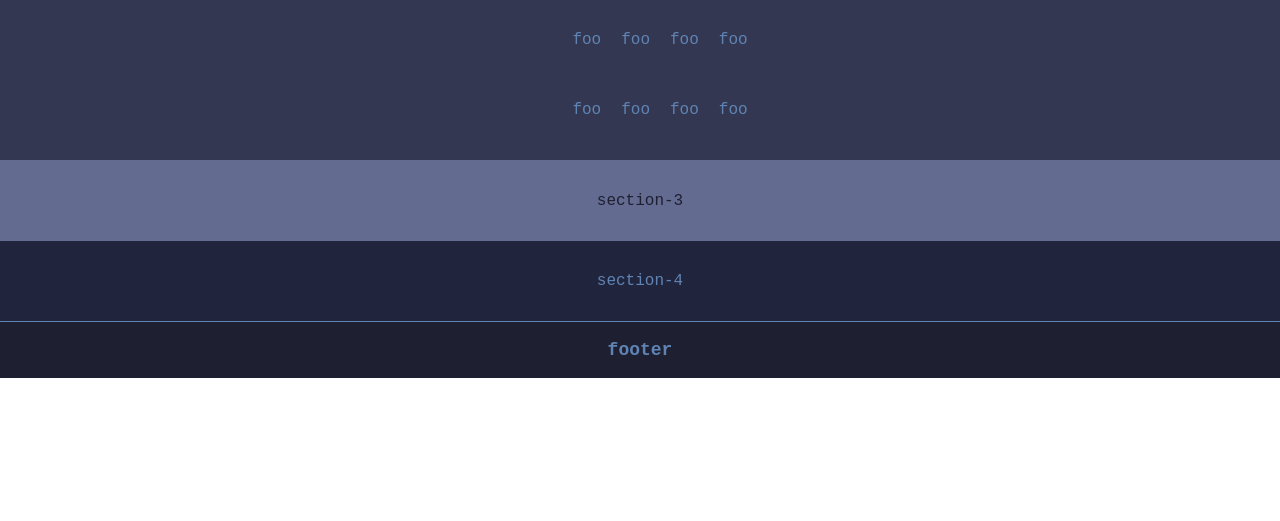
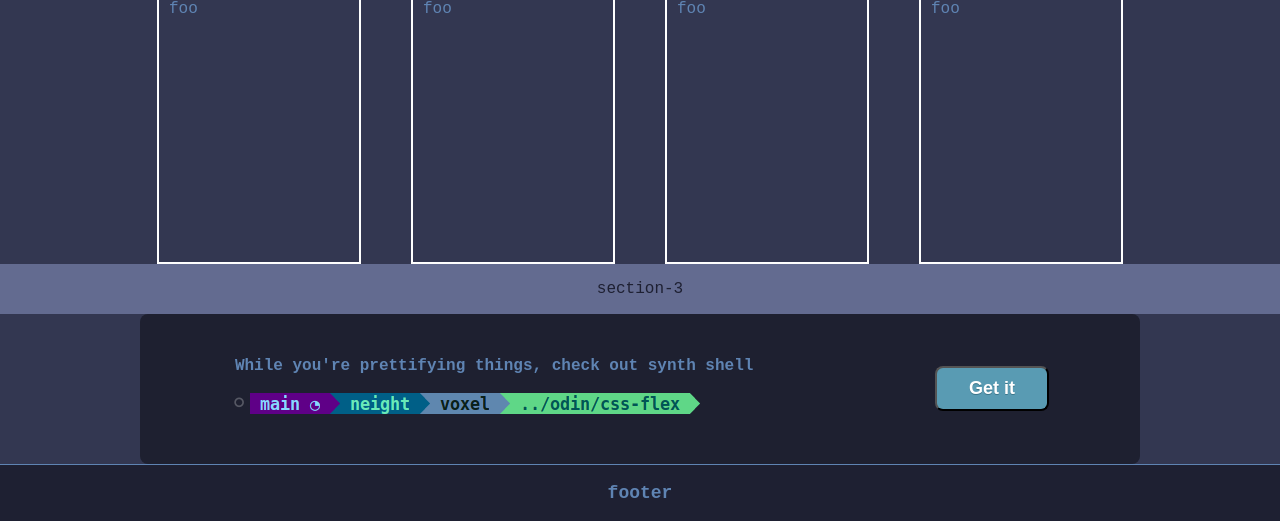
Before and after one commit to neight-bit/css-flex, a plain HTML site: page index.html in a window 1280 px wide. Shown: the part 422-943 px from the top of the page. Before the commit the page ends 800 px from the top, so only its background shows below. Drawn offline with Linux system fonts and the light colour scheme.

Commit message:
More layout

```diff
--- a/index.html
+++ b/index.html
@@ -14,7 +14,7 @@
             <p>header</p>
         </div>
 
-        <div class="container">
+        <div class="main">
             <div class="section one">
                 <div class="left">
                     <h1>Electronic Dawn</h1>
@@ -25,28 +25,28 @@
                 </div>
                 <div class="right">
                     <p>foo</p>
-                    <!-- <img src="<image location>" alt="alt text"> -->
                 </div>
             </div>
 
             <div class="section two">
-                <!-- probably want to redo this so that there are 4 columms of image+description-->
                 <h1>I mean, just look at it</h1>
-                <div class="row">
-                    <ul>
-                        <li class="screenshot">foo</li>
-                        <li class="screenshot">foo</li>
-                        <li class="screenshot">foo</li>
-                        <li class="screenshot">foo</li>
-                    </ul>
-                </div>
-                <div class="row">
-                    <ul>
+                <div class="gallery">
+                    <div class="pic">
+                        <li class="screenshot">img</li>
                         <li class="description">foo</li>
+                    </div>
+                    <div class="pic">
+                        <li class="screenshot">img</li>
                         <li class="description">foo</li>
+                    </div>
+                    <div class="pic">
+                        <li class="screenshot">img</li>
                         <li class="description">foo</li>
+                    </div>
+                    <div class="pic">
+                        <li class="screenshot">img</li>
                         <li class="description">foo</li>
-                    </ul>
+                    </div>
                 </div>
             </div>
 
@@ -55,7 +55,15 @@
             </div>
 
             <div class="section four">
-                <p>section-4</p>
+                <div class="synth">
+                    <div class="container">
+                        <p>While you're prettifying things, check out synth shell</p>
+                        <img src="./images/synth.png" alt="powerline promt showing local git repo">
+                    </div>
+                    <div class="container">
+                        <a href='hhttps://github.com/andresgongora/synth-shell'><button>Get it</button></a>
+                    </div>
+                </div>
             </div>
         </div>
 
@@ -65,3 +73,8 @@
 
     </body>
 </html>
+
+<!-- <div class="elem">
+    <img src="./images/pepper.png" alt="pepper">
+    <div class="text">We have so many plants. Yay plants.</div>
+</div> -->
--- a/style.css
+++ b/style.css
@@ -38,7 +38,7 @@ li {
     font-weight: bolder;
 }
 
-.container {
+.main{
     display: flex;
     flex: auto;
     flex-direction: column;
@@ -76,14 +76,22 @@ li {
     margin: 10px;
 }
 
-/* .row {
-    display: flex;
-    flex-direction: row;
-} */
-
 .two {
     flex-direction: column;
     background-color: #333751;
+}
+
+.gallery {
+    display: flex;
+    flex-direction: row;
+    gap: 50px;
+}
+
+.pic {
+    /* this will need to be broken out into seperate selectors */
+    border: 2px solid white;
+    width: 200px;
+    height: 300px;
 }
 
 .three {
@@ -92,7 +100,24 @@ li {
 }
 
 .four {
-    background-color: #21243d;
+    background-color: #333751;
+}
+
+.synth {
+    display: flex;
+    align-items: center;
+    justify-content: space-around;
+    background-color: #1e2030;
+    width: 1000px;
+    height: 150px;
+    border-radius: 8px;
+}
+
+.container p{
+    margin-top: 8px;
+    margin-bottom: 8px;
+    margin-left: 4px;
+    font-weight: 700;
 }
 
 .footer {
```
Also changed, not shown: images/synth.png (added).
